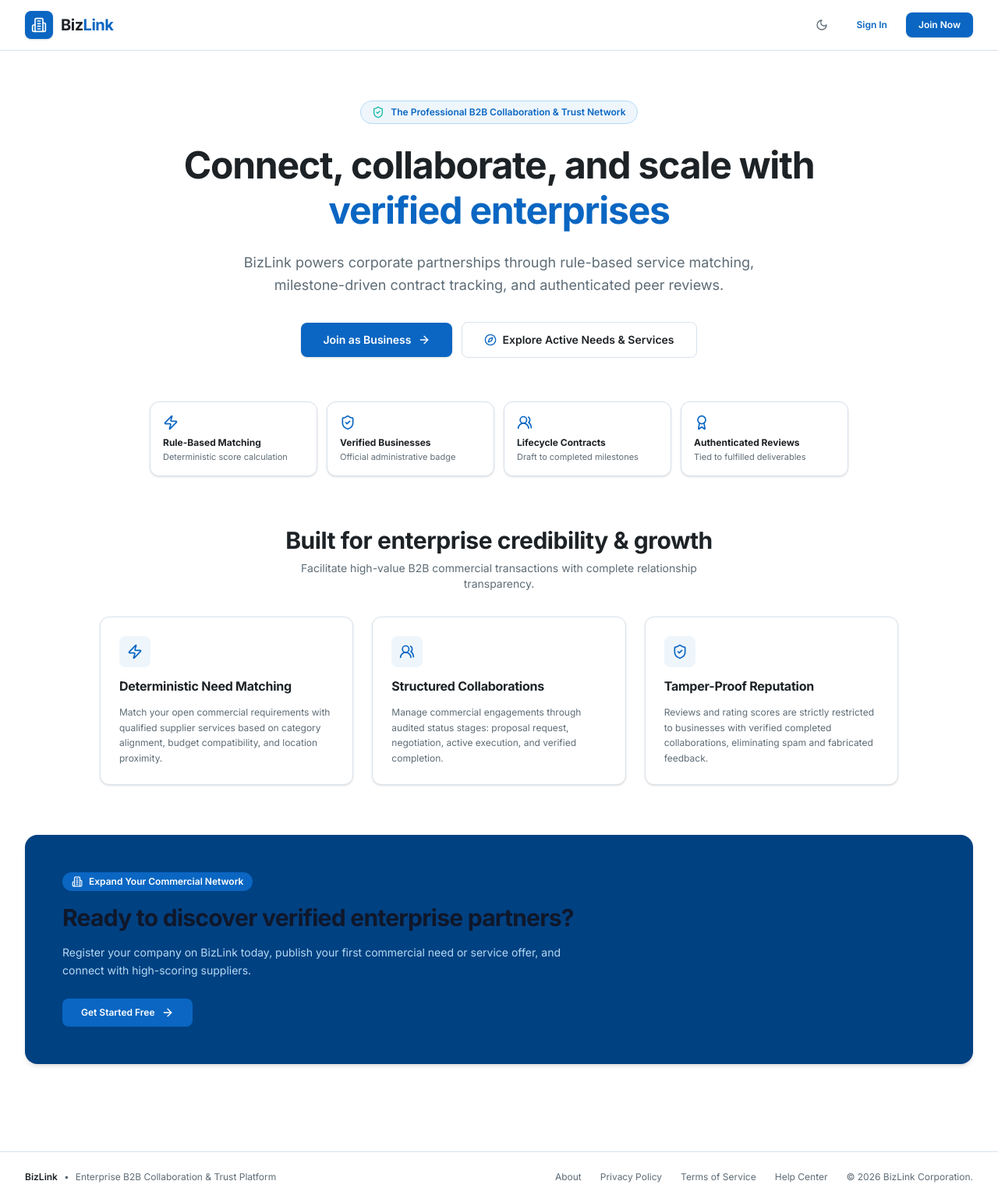
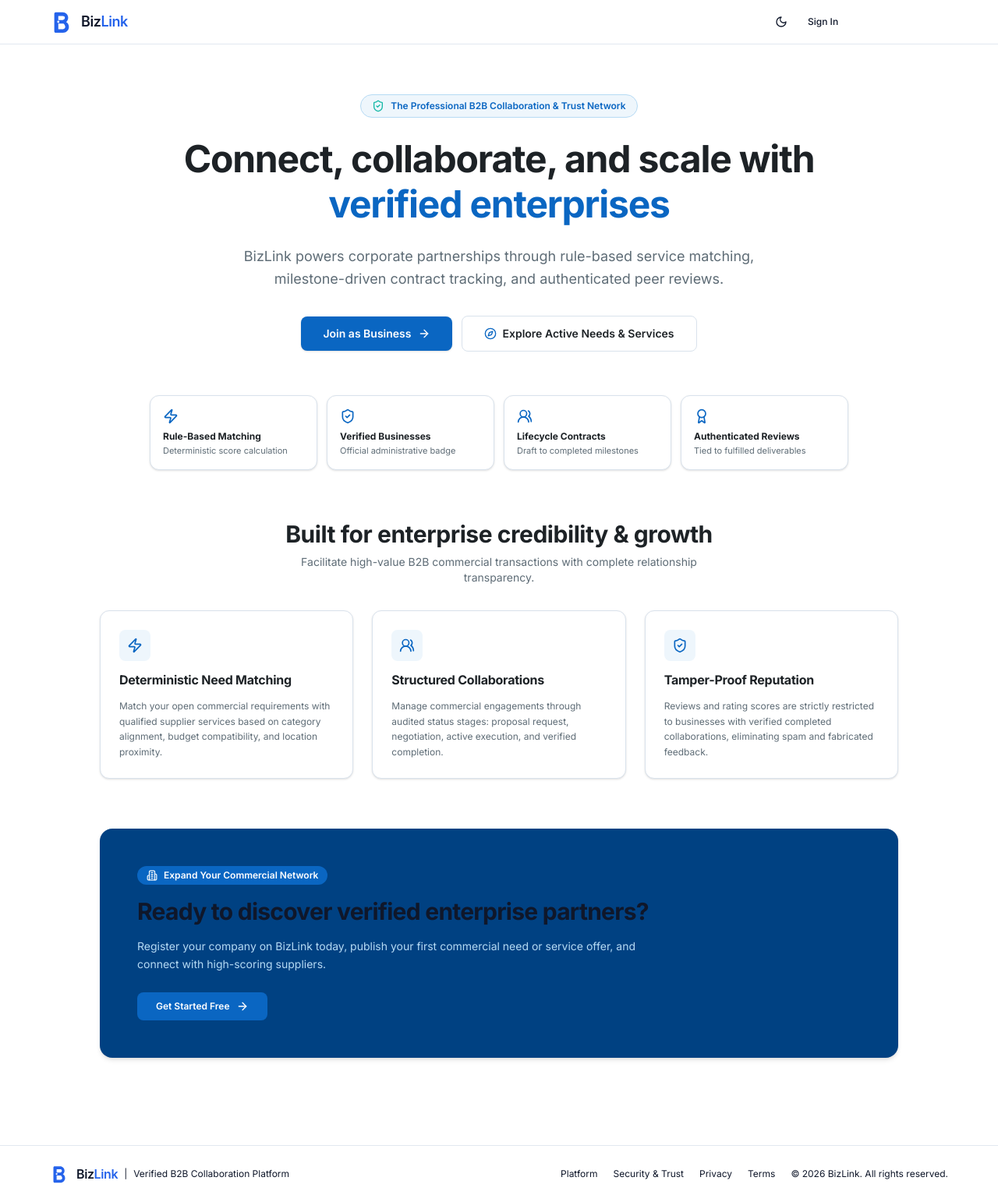
Before and after one commit to Harshul2827/BizLink, a React (Vite) app in the folder frontend/: page / in a window 1280 px wide. Shown: the whole page at 78% size. Built offline with nearby package versions, Linux system fonts and the light colour scheme.

Commit message:
implement role-based navigation, route guards, and enterprise navbar

```diff
--- a/frontend/src/components/common/Navbar.jsx
+++ b/frontend/src/components/common/Navbar.jsx
@@ -1,8 +1,8 @@
 import React, { useState, useEffect } from 'react';
 import { Link, useNavigate, useLocation } from 'react-router-dom';
 import { useAuth } from '../../context/AuthContext';
+import Logo from './Logo';
 import {
-  Building2,
   Compass,
   MessageSquare,
   Users2,
@@ -16,14 +16,28 @@ import {
   Menu,
   X,
   Plus,
-  BarChart3
+  BarChart3,
+  Building2,
+  Check
 } from 'lucide-react';
 
 export default function Navbar() {
-  const { user, activeBusiness, businesses, setActiveBusiness, logout, isAdmin, isAuthenticated } = useAuth();
+  const {
+    user,
+    activeBusiness,
+    businesses,
+    setActiveBusiness,
+    logout,
+    isAdmin,
+    isInternal,
+    isAuthenticated
+  } = useAuth();
+
   const [dropdownOpen, setDropdownOpen] = useState(false);
   const [bizDropdownOpen, setBizDropdownOpen] = useState(false);
   const [mobileMenuOpen, setMobileMenuOpen] = useState(false);
+
+  // Synchronized theme toggle state
   const [darkMode, setDarkMode] = useState(() => {
     if (typeof window !== 'undefined') {
       const stored = localStorage.getItem('theme');
@@ -32,7 +46,7 @@ export default function Navbar() {
     }
     return false;
   });
-  const navigate = useNavigate();
+
   const location = useLocation();
 
   useEffect(() => {
@@ -46,41 +60,47 @@ export default function Navbar() {
   }, [darkMode]);
 
   const toggleDarkMode = () => {
-    setDarkMode((prev) => !prev);
+    setDarkMode(prev => !prev);
   };
 
-  const navLinks = isAuthenticated ? [
+  // Close open dropdowns on route change
+  useEffect(() => {
+    setDropdownOpen(false);
+    setBizDropdownOpen(false);
+    setMobileMenuOpen(false);
+  }, [location.pathname]);
+
+  // Role-Aware Navigation Links
+  // Regular business users: Feed, Discover, Network, Messaging, Projects, Dashboard
+  // Internal users (Admin / Operations): additionally see Analytics and Admin Console
+  const navLinks = isAuthenticated
+    ? [
         { label: 'Feed', href: '/posts', icon: Layers },
         { label: 'Discover', href: '/discover', icon: Compass },
         { label: 'Network', href: '/connections', icon: Users2 },
         { label: 'Messaging', href: '/messages', icon: MessageSquare },
-    { label: 'Projects', href: '/collaborations', icon: Building2 },
-    { label: 'Dashboard', href: '/dashboard', icon: Briefcase },
-    { label: 'Analytics', href: '/analytics', icon: BarChart3 },
+        { label: 'Projects', href: '/collaborations', icon: Briefcase },
+        { label: 'Dashboard', href: '/dashboard', icon: Building2 },
+        ...(isInternal ? [{ label: 'Analytics', href: '/analytics', icon: BarChart3 }] : []),
         ...(isAdmin ? [{ label: 'Admin', href: '/admin', icon: ShieldCheck }] : [])
-  ] : [];
+      ]
+    : [];
 
-  const isActive = (path) => location.pathname.startsWith(path);
+  const isActive = (path) => location.pathname === path || location.pathname.startsWith(`${path}/`);
 
   return (
-    <nav className="sticky top-0 z-50 bg-white dark:bg-[#131C2E] border-b border-[#D9E2EC] dark:border-[#22314A] shadow-[0_1px_2px_0_rgba(0,0,0,0.03)] transition-colors">
-      <div className="max-w-7xl mx-auto px-4 sm:px-6 lg:px-8">
-        <div className="flex items-center justify-between h-16">
+    <nav className="sticky top-0 z-50 bg-white dark:bg-[#111827] border-b border-border shadow-subtle transition-colors">
+      <div className="enterprise-container">
+        <div className="flex items-center justify-between h-14">
 
-          {/* Brand Logo */}
-          <div className="flex items-center space-x-3">
-            <Link to="/" className="flex items-center space-x-2.5 group">
-              <div className="w-9 h-9 rounded-lg bg-[#0A66C2] flex items-center justify-center text-white shadow-sm group-hover:bg-[#004182] transition-colors">
-                <Building2 className="w-5 h-5" />
-              </div>
-              <span className="font-bold text-xl tracking-tight text-[#1D2226] dark:text-white">
-                Biz<span className="text-[#0A66C2] dark:text-[#388FE5]">Link</span>
-              </span>
+          {/* Brand Logo & Desktop Navigation */}
+          <div className="flex items-center space-x-6">
+            <Link to="/" className="flex items-center focus:outline-none focus:ring-2 focus:ring-brand-blue/30 rounded-btn">
+              <Logo variant="full" size="md" />
             </Link>
 
-            {/* Desktop Navigation Links */}
             {isAuthenticated && (
-              <div className="hidden lg:flex items-center space-x-1 ml-6">
+              <div className="hidden lg:flex items-center space-x-0.5">
                 {navLinks.map((item) => {
                   const Icon = item.icon;
                   const active = isActive(item.href);
@@ -88,13 +108,13 @@ export default function Navbar() {
                     <Link
                       key={item.href}
                       to={item.href}
-                      className={`flex items-center space-x-1.5 px-3 py-2 rounded-lg text-xs font-semibold transition-all ${
+                      className={`flex items-center space-x-1.5 px-3 py-1.5 rounded-btn text-xs font-medium transition-colors ${
                         active
-                          ? 'bg-[#EEF6FC] text-[#0A66C2] dark:bg-[#1E2E48] dark:text-[#388FE5]'
-                          : 'text-[#5E6C76] dark:text-[#94A3B8] hover:bg-[#F3F6F8] dark:hover:bg-[#1A263D] hover:text-[#1D2226] dark:hover:text-white'
+                          ? 'bg-brand-blue-tint text-brand-blue font-semibold dark:bg-[#1E293B]'
+                          : 'text-text-secondary hover:text-text-primary hover:bg-secondary'
                       }`}
                     >
-                      <Icon className={`w-4 h-4 ${active ? 'text-[#0A66C2] dark:text-[#388FE5]' : 'text-[#5E6C76] dark:text-[#94A3B8]'}`} />
+                      <Icon className={`w-3.5 h-3.5 ${active ? 'text-brand-blue' : 'text-text-muted'}`} />
                       <span>{item.label}</span>
                     </Link>
                   );
@@ -104,12 +124,13 @@ export default function Navbar() {
           </div>
 
           {/* Right Action Bar */}
-          <div className="flex items-center space-x-3">
-            {/* Theme Toggle */}
+          <div className="flex items-center space-x-2">
+            {/* Theme Toggle Button */}
             <button
               onClick={toggleDarkMode}
-              className="p-2 rounded-lg text-[#5E6C76] hover:text-[#1D2226] dark:text-[#94A3B8] dark:hover:text-white hover:bg-[#F3F6F8] dark:hover:bg-[#1A263D] transition-colors cursor-pointer"
-              title="Toggle theme"
+              className="p-1.5 rounded-btn text-text-muted hover:text-text-primary hover:bg-secondary transition-colors cursor-pointer"
+              title={darkMode ? 'Switch to Light Mode' : 'Switch to Dark Mode'}
+              aria-label="Toggle visual theme"
             >
               {darkMode ? <Sun className="w-4 h-4" /> : <Moon className="w-4 h-4" />}
             </button>
@@ -121,50 +142,61 @@ export default function Navbar() {
                   <div className="relative hidden md:block">
                     <button
                       onClick={() => setBizDropdownOpen(!bizDropdownOpen)}
-                      className="flex items-center space-x-2 px-3 py-1.5 rounded-lg border border-[#D9E2EC] dark:border-[#22314A] bg-white dark:bg-[#1A263D] text-xs font-semibold text-[#1D2226] dark:text-white hover:border-[#0A66C2] transition-colors cursor-pointer"
+                      className="flex items-center space-x-2 px-2.5 py-1.5 rounded-btn border border-border bg-card text-xs font-medium text-text-primary hover:border-brand-blue transition-colors cursor-pointer"
+                      aria-expanded={bizDropdownOpen}
                     >
-                      <Building2 className="w-3.5 h-3.5 text-[#0A66C2]" />
-                      <span className="max-w-[130px] truncate">
+                      <div className="w-4 h-4 rounded bg-[#F1F5F9] dark:bg-[#172033] flex items-center justify-center flex-shrink-0">
+                        <Logo variant="mark" size={12} />
+                      </div>
+                      <span className="max-w-[120px] truncate text-xs">
                         {activeBusiness ? activeBusiness.name : 'Select Business'}
                       </span>
-                      <ChevronDown className="w-3.5 h-3.5 text-[#5E6C76]" />
+                      <ChevronDown className="w-3 h-3 text-text-muted" />
                     </button>
 
                     {bizDropdownOpen && (
                       <div
-                        className="absolute right-0 mt-2 w-60 rounded-xl bg-white dark:bg-[#131C2E] shadow-lg py-2 z-50 border border-[#D9E2EC] dark:border-[#22314A]"
+                        className="absolute right-0 mt-1.5 w-64 rounded-card bg-card shadow-elevated py-1.5 z-50 border border-border"
                         onMouseLeave={() => setBizDropdownOpen(false)}
                       >
-                        <div className="px-3 py-1.5 text-[11px] font-bold uppercase tracking-wider text-[#5E6C76] dark:text-[#94A3B8] border-b border-[#D9E2EC] dark:border-[#22314A]">
+                        <div className="px-3 py-1 text-[11px] font-semibold uppercase tracking-wider text-text-muted border-b border-border">
                           Active Business Profile
                         </div>
-                        {businesses.map((biz) => (
+                        <div className="max-h-60 overflow-y-auto py-1">
+                          {businesses.map((biz) => {
+                            const isSelected = activeBusiness?.business_id === biz.business_id;
+                            return (
                               <button
                                 key={biz.business_id}
                                 onClick={() => {
                                   setActiveBusiness(biz);
                                   setBizDropdownOpen(false);
                                 }}
-                            className={`w-full text-left px-3 py-2 text-xs flex items-center justify-between hover:bg-[#F3F6F8] dark:hover:bg-[#1A263D] transition-colors cursor-pointer ${
-                              activeBusiness?.business_id === biz.business_id
-                                ? 'text-[#0A66C2] dark:text-[#388FE5] font-bold bg-[#EEF6FC] dark:bg-[#1E2E48]'
-                                : 'text-[#1D2226] dark:text-white'
+                                className={`w-full text-left px-3 py-2 text-xs flex items-center justify-between hover:bg-secondary transition-colors cursor-pointer ${
+                                  isSelected
+                                    ? 'text-brand-blue font-semibold bg-brand-blue-tint dark:bg-[#1E293B]'
+                                    : 'text-text-primary'
                                 }`}
                               >
+                                <div className="flex items-center space-x-2 truncate">
+                                  <div className="w-4 h-4 rounded bg-[#F1F5F9] dark:bg-[#172033] flex items-center justify-center flex-shrink-0">
+                                    <Logo variant="mark" size={10} />
+                                  </div>
                                   <span className="truncate">{biz.name}</span>
-                            <span className="text-[10px] px-1.5 py-0.5 rounded bg-[#E9EFF5] dark:bg-[#22314A] text-[#5E6C76] dark:text-[#94A3B8]">
-                              {biz.city || 'Profile'}
-                            </span>
+                                </div>
+                                {isSelected && <Check className="w-3.5 h-3.5 text-brand-blue flex-shrink-0 ml-1" />}
                               </button>
-                        ))}
-                        <div className="border-t border-[#D9E2EC] dark:border-[#22314A] mt-1 pt-1 px-2">
+                            );
+                          })}
+                        </div>
+                        <div className="border-t border-border pt-1 px-1">
                           <Link
                             to="/business/create"
                             onClick={() => setBizDropdownOpen(false)}
-                            className="flex items-center space-x-1.5 text-xs text-[#0A66C2] dark:text-[#388FE5] p-1.5 rounded-lg hover:bg-[#EEF6FC] dark:hover:bg-[#1E2E48] font-semibold"
+                            className="flex items-center space-x-1.5 text-xs text-brand-blue px-2.5 py-1.5 rounded-btn hover:bg-brand-blue-tint font-medium"
                           >
                             <Plus className="w-3.5 h-3.5" />
-                            <span>Create New Business</span>
+                            <span>Register New Business</span>
                           </Link>
                         </div>
                       </div>
@@ -172,13 +204,15 @@ export default function Navbar() {
                   </div>
                 )}
 
-                {/* User Avatar Dropdown */}
+                {/* User Avatar & Menu Dropdown */}
                 <div className="relative">
                   <button
                     onClick={() => setDropdownOpen(!dropdownOpen)}
-                    className="flex items-center space-x-2 p-1 rounded-full hover:ring-2 hover:ring-[#0A66C2]/30 transition-all cursor-pointer"
+                    className="flex items-center space-x-2 p-0.5 rounded-full hover:ring-2 hover:ring-brand-blue/30 transition-all cursor-pointer"
+                    aria-label="User account menu"
+                    aria-expanded={dropdownOpen}
                   >
-                    <div className="w-8 h-8 rounded-full bg-[#0A66C2] text-white flex items-center justify-center font-bold text-xs shadow-sm">
+                    <div className="w-7 h-7 rounded-full bg-brand-blue text-white flex items-center justify-center font-semibold text-xs shadow-subtle">
                       {user.avatarUrl ? (
                         <img src={user.avatarUrl} alt={user.fullName} className="w-full h-full rounded-full object-cover" />
                       ) : (
@@ -189,42 +223,44 @@ export default function Navbar() {
 
                   {dropdownOpen && (
                     <div
-                      className="absolute right-0 mt-2 w-56 rounded-xl bg-white dark:bg-[#131C2E] shadow-xl py-2 z-50 border border-[#D9E2EC] dark:border-[#22314A]"
+                      className="absolute right-0 mt-1.5 w-56 rounded-card bg-card shadow-elevated py-1.5 z-50 border border-border"
                       onMouseLeave={() => setDropdownOpen(false)}
                     >
-                      <div className="px-4 py-3 border-b border-[#D9E2EC] dark:border-[#22314A]">
-                        <p className="text-xs font-bold text-[#1D2226] dark:text-white truncate">
+                      <div className="px-3.5 py-2.5 border-b border-border">
+                        <p className="text-xs font-semibold text-text-primary truncate">
                           {user.fullName}
                         </p>
-                        <p className="text-[11px] text-[#5E6C76] dark:text-[#94A3B8] truncate">
+                        <p className="text-[11px] text-text-muted truncate mt-0.5">
                           {user.email}
                         </p>
-                        <span className="inline-block mt-1.5 text-[10px] uppercase font-bold tracking-wider px-2 py-0.5 rounded bg-[#EEF6FC] text-[#0A66C2] dark:bg-[#1E2E48] dark:text-[#388FE5]">
+                        <div className="mt-1.5">
+                          <span className="inline-block text-[10px] uppercase font-bold tracking-wider px-1.5 py-0.5 rounded-badge bg-brand-blue-tint text-brand-blue border border-brand-blue/20">
                             {user.role}
                           </span>
+                        </div>
                       </div>
 
                       <div className="py-1">
                         <Link
                           to="/dashboard"
                           onClick={() => setDropdownOpen(false)}
-                          className="block px-4 py-2 text-xs text-[#1D2226] dark:text-[#F1F5F9] hover:bg-[#F3F6F8] dark:hover:bg-[#1A263D] font-medium"
+                          className="block px-3.5 py-1.5 text-xs text-text-primary hover:bg-secondary font-medium"
                         >
-                          My Dashboard
+                          Company Dashboard
                         </Link>
                         <Link
                           to="/connections"
                           onClick={() => setDropdownOpen(false)}
-                          className="block px-4 py-2 text-xs text-[#1D2226] dark:text-[#F1F5F9] hover:bg-[#F3F6F8] dark:hover:bg-[#1A263D] font-medium"
+                          className="block px-3.5 py-1.5 text-xs text-text-primary hover:bg-secondary font-medium"
                         >
                           Commercial Network
                         </Link>
                       </div>
 
-                      <div className="border-t border-[#D9E2EC] dark:border-[#22314A] pt-1">
+                      <div className="border-t border-border pt-1">
                         <button
                           onClick={logout}
-                          className="w-full text-left px-4 py-2 text-xs text-rose-600 dark:text-rose-400 hover:bg-rose-50 dark:hover:bg-rose-950/30 flex items-center space-x-2 font-semibold cursor-pointer"
+                          className="w-full text-left px-3.5 py-1.5 text-xs text-red-error hover:bg-red-error-tint flex items-center space-x-1.5 font-medium cursor-pointer"
                         >
                           <LogOut className="w-3.5 h-3.5" />
                           <span>Sign Out</span>
@@ -234,10 +270,11 @@ export default function Navbar() {
                   )}
                 </div>
 
-                {/* Mobile Menu Button */}
+                {/* Mobile Menu Toggle Button */}
                 <button
                   onClick={() => setMobileMenuOpen(!mobileMenuOpen)}
-                  className="lg:hidden p-2 rounded-lg text-[#5E6C76] dark:text-[#94A3B8] hover:bg-[#F3F6F8] dark:hover:bg-[#1A263D] cursor-pointer"
+                  className="lg:hidden p-1.5 rounded-btn text-text-muted hover:text-text-primary hover:bg-secondary cursor-pointer"
+                  aria-label="Toggle navigation menu"
                 >
                   {mobileMenuOpen ? <X className="w-5 h-5" /> : <Menu className="w-5 h-5" />}
                 </button>
@@ -246,24 +283,24 @@ export default function Navbar() {
               <div className="flex items-center space-x-2">
                 <Link
                   to="/login"
-                  className="px-4 py-2 rounded-lg text-xs font-semibold text-[#0A66C2] hover:bg-[#EEF6FC] dark:hover:bg-[#1E2E48] transition-colors"
+                  className="px-3 py-1.5 rounded-btn text-xs font-medium text-text-primary hover:bg-secondary transition-colors"
                 >
                   Sign In
                 </Link>
                 <Link
                   to="/register"
-                  className="px-4 py-2 rounded-lg text-xs font-semibold bg-[#0A66C2] hover:bg-[#004182] text-white shadow-sm transition-colors"
+                  className="px-3 py-1.5 rounded-btn text-xs font-semibold bg-brand-blue hover:bg-brand-blue-hover text-white shadow-subtle transition-colors"
                 >
-                  Join Now
+                  Join as Business
                 </Link>
               </div>
             )}
           </div>
         </div>
 
-        {/* Mobile menu dropdown */}
+        {/* Mobile Navigation Drawer */}
         {isAuthenticated && mobileMenuOpen && (
-          <div className="lg:hidden py-3 border-t border-[#D9E2EC] dark:border-[#22314A] space-y-1">
+          <div className="lg:hidden py-2 border-t border-border space-y-1">
             {navLinks.map((item) => {
               const Icon = item.icon;
               const active = isActive(item.href);
@@ -272,10 +309,10 @@ export default function Navbar() {
                   key={item.href}
                   to={item.href}
                   onClick={() => setMobileMenuOpen(false)}
-                  className={`flex items-center space-x-2.5 px-3 py-2 rounded-lg text-xs font-semibold ${
+                  className={`flex items-center space-x-2 px-3 py-2 rounded-btn text-xs font-medium ${
                     active
-                      ? 'bg-[#EEF6FC] text-[#0A66C2] dark:bg-[#1E2E48] dark:text-[#388FE5]'
-                      : 'text-[#5E6C76] dark:text-[#94A3B8] hover:bg-[#F3F6F8] dark:hover:bg-[#1A263D]'
+                      ? 'bg-brand-blue-tint text-brand-blue font-semibold dark:bg-[#1E293B]'
+                      : 'text-text-secondary hover:text-text-primary hover:bg-secondary'
                   }`}
                 >
                   <Icon className="w-4 h-4" />
--- a/frontend/src/layouts/AppLayout.jsx
+++ b/frontend/src/layouts/AppLayout.jsx
@@ -1,32 +1,33 @@
 import React from 'react';
 import { Outlet } from 'react-router-dom';
 import Navbar from '../components/common/Navbar';
+import Logo from '../components/common/Logo';
 
 export default function AppLayout() {
   return (
-    <div className="min-h-screen flex flex-col bg-white dark:bg-[#0B1120] text-[#1D2226] dark:text-[#F1F5F9] transition-colors duration-200">
-      {/* Navigation Header */}
+    <div className="min-h-screen flex flex-col bg-app text-text-primary transition-colors duration-150">
+      {/* Unified Enterprise Header */}
       <Navbar />
 
       {/* Main Content Area */}
-      <main className="flex-1 max-w-7xl w-full mx-auto px-4 sm:px-6 lg:px-8 py-6">
+      <main className="flex-1 enterprise-container py-6">
         <Outlet />
       </main>
 
-      {/* Corporate Professional Footer */}
-      <footer className="border-t border-[#D9E2EC] dark:border-[#22314A] bg-white dark:bg-[#131C2E] py-6 mt-12">
-        <div className="max-w-7xl mx-auto px-4 sm:px-6 lg:px-8 flex flex-col sm:flex-row items-center justify-between text-xs text-[#5E6C76] dark:text-[#94A3B8] gap-4">
+      {/* Trustworthy Enterprise Footer */}
+      <footer className="border-t border-border bg-card py-6 mt-12 transition-colors">
+        <div className="enterprise-container flex flex-col sm:flex-row items-center justify-between text-xs text-text-muted gap-4">
           <div className="flex items-center space-x-2">
-            <span className="font-semibold text-[#1D2226] dark:text-white">BizLink</span>
-            <span>&bull;</span>
-            <span>Enterprise B2B Collaboration & Trust Platform</span>
+            <Logo variant="full" size="sm" />
+            <span className="text-border">|</span>
+            <span>Verified B2B Collaboration Platform</span>
           </div>
-          <div className="flex items-center space-x-6">
-            <a href="#about" className="hover:text-[#0A66C2] transition-colors">About</a>
-            <a href="#privacy" className="hover:text-[#0A66C2] transition-colors">Privacy Policy</a>
-            <a href="#terms" className="hover:text-[#0A66C2] transition-colors">Terms of Service</a>
-            <a href="#support" className="hover:text-[#0A66C2] transition-colors">Help Center</a>
-            <span>&copy; {new Date().getFullYear()} BizLink Corporation.</span>
+          <div className="flex items-center space-x-5 text-text-secondary">
+            <a href="#about" className="hover:text-brand-blue transition-colors">Platform</a>
+            <a href="#security" className="hover:text-brand-blue transition-colors">Security & Trust</a>
+            <a href="#privacy" className="hover:text-brand-blue transition-colors">Privacy</a>
+            <a href="#terms" className="hover:text-brand-blue transition-colors">Terms</a>
+            <span>&copy; {new Date().getFullYear()} BizLink. All rights reserved.</span>
           </div>
         </div>
       </footer>
```
Also changed, not shown: frontend/src/App.jsx (+6 -4 lines), frontend/src/components/common/ProtectedRoute.jsx (+39 -14 lines), frontend/src/context/AuthContext.jsx (+7 -1 lines). Lines whose indentation alone changed are shown as unchanged.
